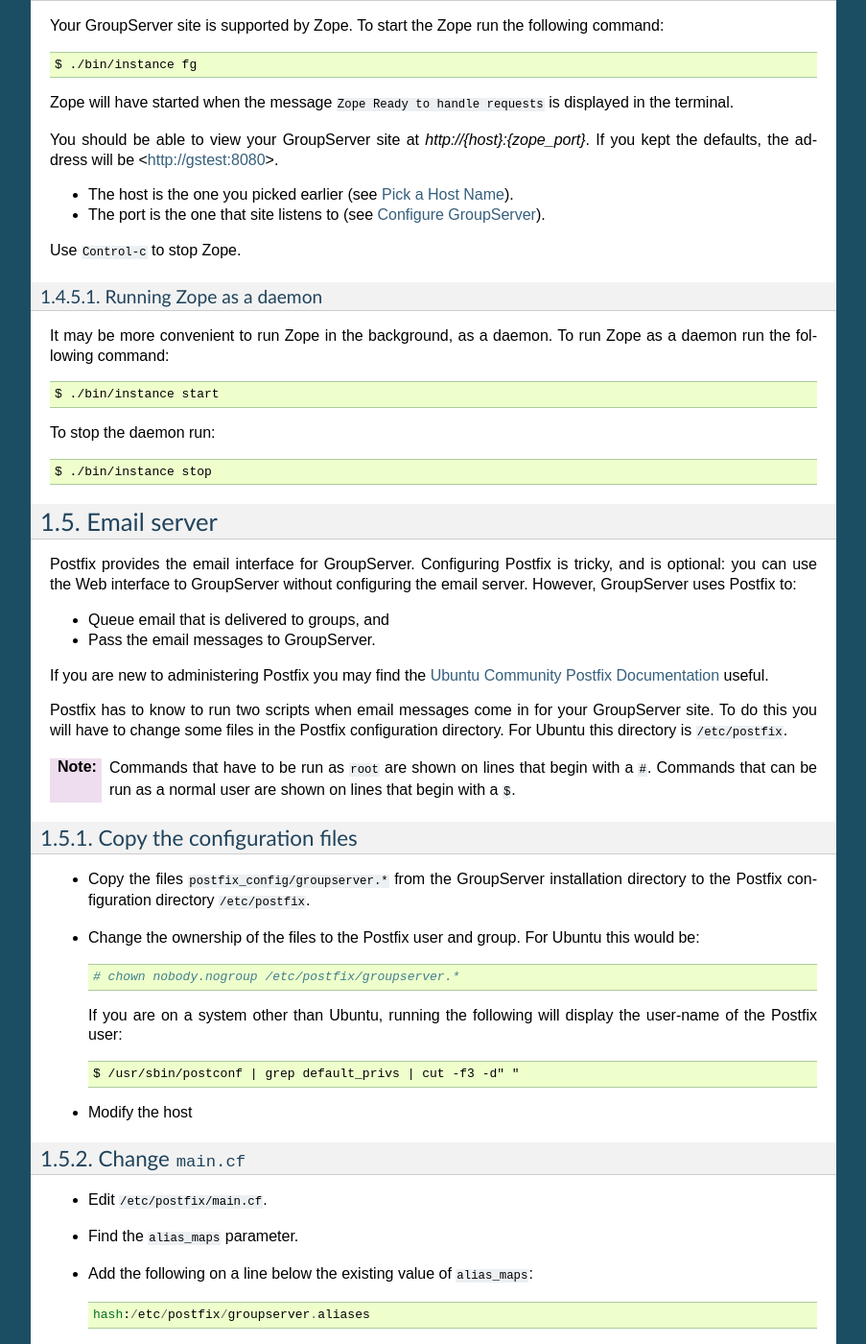
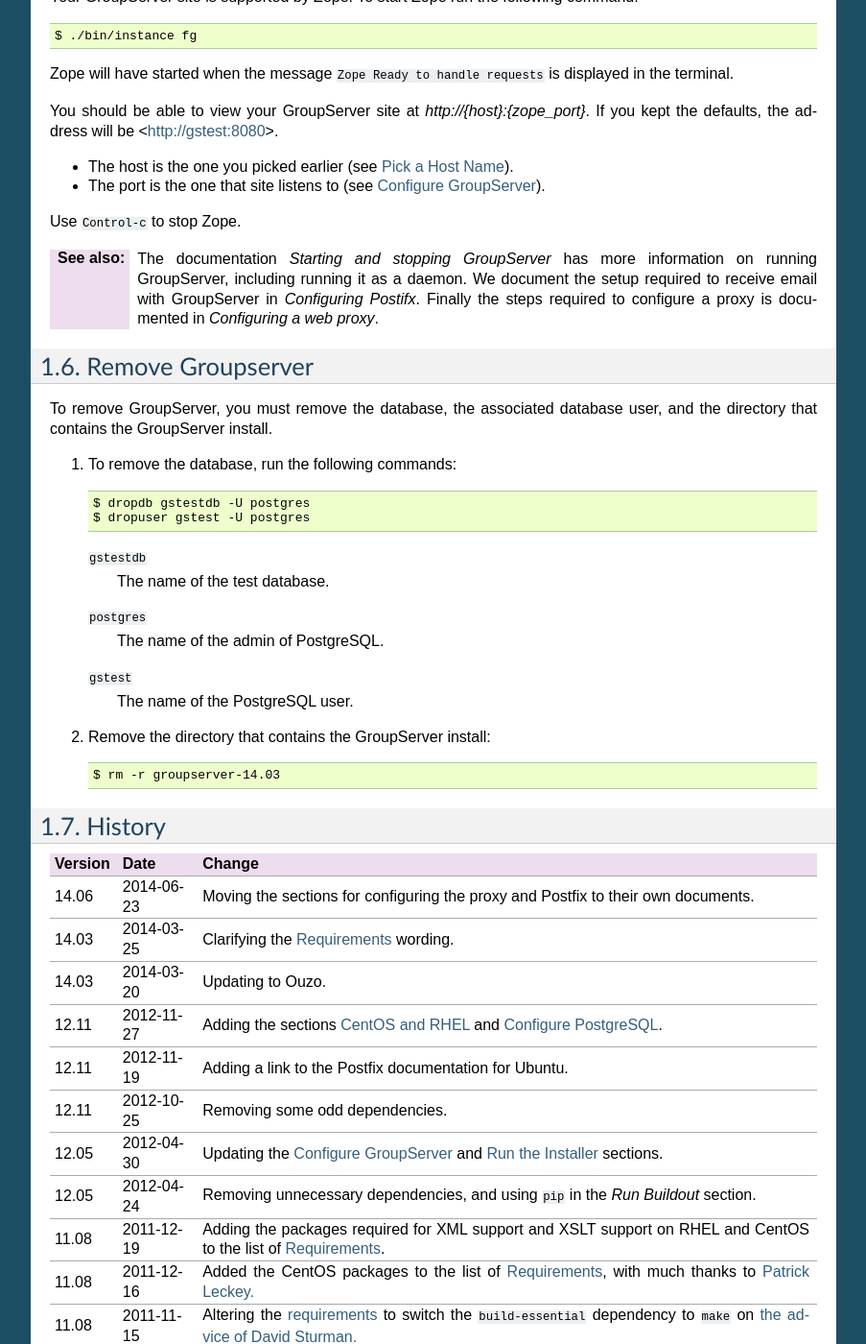
Before and after one commit to groupserver/buildout, a Sphinx documentation site: the page built from docs/groupserver-install.txt, in a window 1280 px wide and 1400 px high, scrolled down 5426 px. Shown: the whole window at 96% size, without its empty margins (198-1101 px from the left). Built offline with Sphinx 7.4.7, drawn with Linux system fonts in a browser that asks for light colours; some of the changed text lies outside the part shown.

Commit message:
Tidying up the documentation.

```diff
--- a/docs/groupserver-install.txt
+++ b/docs/groupserver-install.txt
@@ -5,7 +5,7 @@
 :Authors: `Michael JasonSmith`_; `Richard Waid`_; `Marek Kuziel`_;
           `Alice Murphy`_; `Dan Randow`_
 :Contact: Michael JasonSmith <mpj17@onlinegroups.net>
-:Date: 2014-06-20 (see `History`_)
+:Date: 2014-06-23 (see `History`_)
 :Organization: `GroupServer.org`_
 :Copyright: This document is licensed under a
   `Creative Commons Attribution-Share Alike 4.0 International License`_
@@ -23,6 +23,10 @@
 Development`_. Other more detailed guides would be gratefully accepted.
 
 .. _GroupServer Development: http://groupserver.org/groups/development
+
+:Note: GroupServer is developed on `Ubuntu`_, and is know to run
+       on `CentOS`_. We will gladly accept any modifications you
+       have that will make GroupServer run on more platforms.
 
 Quick start
 ===========
@@ -46,9 +50,6 @@
 
 #.  Visit your new site.
 
-Later you can further configure the `Email Server`_ and add an optional
-`Web Proxy`_.
-
 You can `remove GroupServer`_ in three steps.
 
 Requirements
@@ -58,10 +59,6 @@
 listed below (see `Run the Installer`_). The packages that are
 required to install GroupServer are listed for Ubuntu, CentOS,
 and RedHat Enterprise Linux.
-
-GroupServer is developed on `Ubuntu`_, and is know to run on
-`CentOS`_. We will gladly accept any modifications you have that
-will make GroupServer run on more platforms.
 
 +-------------+--------------------------------------------------------+
 |             | Packages                                               |
@@ -135,20 +132,21 @@
 Pick a host name
 ----------------
 
-Your new site needs its own hostname. The name needs to be known to
-the *web browser* that you will use to access the site. It will pass
-the name to the Zope system that runs GroupServer. (Zope can serve
-multiple sites, as well as its web-based management system.) For a trial
-system, the name can be set up in the ``hosts(5)`` file.
+Your new site needs its own hostname. The name needs to be known
+to the *web browser* that you will use to access the site. It
+will pass the name to the Zope system that runs
+GroupServer. (Zope can serve multiple sites, as well as its
+web-based management system.) For a trial system, the name can be
+set up in the ``hosts(5)`` file.
 
-* Edit ``/etc/hosts`` as ``root``.
-* Add the new host name to the ``localhost`` entry, which is normally
-  the first one. For example, to add the name ``gstest`` change the
-  line to the following::
+#.  Edit ``/etc/hosts`` as ``root``.
+#.  Add the new host name to the ``localhost`` entry, which is
+    normally the first one. For example, to add the name
+    ``gstest`` change the line to the following::
 
-    127.0.0.1    localhost gstest
+      127.0.0.1    localhost gstest
 
-* Save the ``hosts`` file.
+#. Save the ``hosts`` file.
 
 Configure GroupServer
 ---------------------
@@ -162,24 +160,26 @@
 GroupServer site
 ~~~~~~~~~~~~~~~~
 
-You will need to check all the configuration for your initial site. In
-particular the email addresses for your first two users **must** be set.
+You will need to check all the configuration for your initial site.
 
 ``host``
-  The domain name used by your new GroupServer instance. It must be the
-  same as what you picked a host name earlier (see `Pick a Host Name`_).
+  The domain name used by your new GroupServer instance. It must
+  be the same as what you picked a host name earlier (see `Pick a
+  Host Name`_).
 
 ``port``
-  The port that your new GroupServer instance will run on. By default it is
-  ``8080``, which is the same as the ``zope_port``. To run on any other
-  port you will need to set up a `web proxy`_.
+  The port that your new GroupServer instance will run on. By
+  default it is ``8080``, which is the same as the ``zope_port``
+  (see Zope_ below). (To run on any other port you will need to
+  set up a web proxy.)
 
 ``admin_email``
-  When GroupServer is installed, an example site and group are created. So
-  you can use the administration functions you must log in as an
-  administrator. This is the email address of that administrator. Posts to
-  the example group will be sent to the administrator at this address. This
-  email address **must** work.
+  When GroupServer is installed, an example site and group are
+  created. So you can use the administration functions you must
+  log in as an administrator. This is the email address of that
+  administrator. Posts to the example group will be sent to the
+  administrator at this address. This email address **must**
+  work.
 
 ``admin_password``
   The password of the administrator of the new GroupServer site. The
@@ -259,23 +259,25 @@
      $ sudo service postgresql restart
 
 Run the installer
------------------
+=================
 
-The installer is a Bash script. To run the GroupServer installer enter the
-following command::
+The installer for Ubuntu is a Bash script. (For `CentOS and
+RHEL`_ you will have to carry out the steps by hand.) To run the
+GroupServer installer enter the following command::
 
   $ ./gs_install_ubuntu.sh
 
-You will be prompted for your password. This is required to check that your
-Ubuntu system has met all the `requirements`_. Next the installer ensures
-that the `set up`_ is correct.
+You will be prompted for your password. This is required to check
+that your Ubuntu system has met all the `requirements`_. Next the
+installer ensures that the `set up`_ is correct.
 
-The rest of the installation process should be completely automatic. The
-system will create a *sandbox* for your GroupServer site, with its own
-version of Python, placed in ``./bin/``. It will then configure the
-PostgreSQL databases that store the data for your site. Finally, it will
-start the `buildout`_ system that will **download** and install all the
-requirements for GroupServer (around 44MB of packages) including:
+The rest of the installation process should be completely
+automatic. The system will create a *sandbox* for your
+GroupServer site, with its own version of Python, placed in
+``./bin/``. It will then configure the PostgreSQL databases that
+store the data for your site. Finally, it will start the
+`buildout`_ system that will **download** and install all the
+requirements for GroupServer (around 43MB of packages) including:
 
 * `eGenix.com mx Base`_ (4.4MB)
 * `SQL Alchemy`_ (4.3MB)
@@ -289,25 +291,28 @@
 .. _Pillow: https://pypi.python.org/pypi/Pillow/2.3.1
 .. _Zope 2.13: http://docs.zope.org/zope2/releases/2.13/
 
-:Note: You need a functioning network connection to download the packages.
+:Note: You need a functioning network connection to download the
+       packages.
 
-It is a good idea to make a cup of coffee, or go to lunch, while buildout
-processes.
+It is a good idea to make a cup of coffee, or go to lunch, while
+buildout processes.
 
 CentOS and RHEL
-~~~~~~~~~~~~~~~
+---------------
 
-The process to install GroupServer on CentOS or RedHat Enterprise Linux is
-manual. The basic idea is as follows, but it lacks testing.
+The process to install GroupServer on CentOS or RedHat Enterprise
+Linux is manual. The basic idea is as follows, but it lacks
+testing.
 
-:Note: Commands that have to be run as ``root`` are shown on lines that
-       begin with a ``#``. Commands that must be run as a normal user are
-       shown on lines that begin with a ``$``.
+:Note: Commands that have to be run as ``root`` are shown on
+       lines that begin with a ``#``. Commands that must be run
+       as a normal user are shown on lines that begin with a
+       ``$``.
 
 #. Install the requirements_.
 
-#. Create the two database users specified in ``config.cfg``, using
-   ``createuser``::
+#. Create the two database users specified in ``config.cfg``,
+   using ``createuser``::
 
      # createuser -D -S -R -l gsadmin
      # createuser -D -S -R -l gszodbadmin
@@ -341,137 +346,38 @@
 Start Zope
 ----------
 
-Your GroupServer site is supported by Zope. To start the Zope run the
+Your GroupServer site is supported by Zope. To start Zope run the
 following command::
 
   $ ./bin/instance fg
 
-Zope will have started when the message ``Zope Ready to handle requests``
-is displayed in the terminal.
+Zope will have started when the message ``Zope Ready to handle
+requests`` is displayed in the terminal.
 
 You should be able to view your GroupServer site at
-`http://{host}:{zope_port}`. If you kept the defaults, the address will be
-<http://gstest:8080>.
+`http://{host}:{zope_port}`. If you kept the defaults, the
+address will be <http://gstest:8080>.
 
-* The host is the one you picked earlier (see `Pick a Host Name`_).
-* The port is the one that site listens to (see `Configure GroupServer`_).
+* The host is the one you picked earlier (see `Pick a Host
+  Name`_).
+* The port is the one that site listens to (see `Configure
+  GroupServer`_).
 
 Use ``Control-c`` to stop Zope.
 
-Running Zope as a daemon
-~~~~~~~~~~~~~~~~~~~~~~~~
-
-It may be more convenient to run Zope in the background, as a daemon. To
-run Zope as a daemon run the following command::
-
-  $ ./bin/instance start
-
-To stop the daemon run::
-
-  $ ./bin/instance stop
-
-Email server
-============
-
-Postfix provides the email interface for GroupServer. Configuring Postfix
-is tricky, and is optional: you can use the Web interface to GroupServer
-without configuring the email server.  However, GroupServer uses Postfix
-to:
-
-* Queue email that is delivered to groups, and
-* Pass the email messages to GroupServer.
-
-If you are new to administering Postfix you may find the `Ubuntu Community
-Postfix Documentation`_ useful.
-
-.. _Ubuntu Community Postfix Documentation: https://help.ubuntu.com/community/Postfix
-
-Postfix has to know to run two scripts when email messages come in for your
-GroupServer site. To do this you will have to change some files in the
-Postfix configuration directory. For Ubuntu this directory is
-``/etc/postfix``.
-
-:Note: Commands that have to be run as ``root`` are shown on lines that
-       begin with a ``#``. Commands that can be run as a normal user are
-       shown on lines that begin with a ``$``.
-
-Copy the configuration files
-----------------------------
-
-* Copy the files ``postfix_config/groupserver.*`` from the GroupServer
-  installation directory to the Postfix configuration directory
-  ``/etc/postfix``.
-* Change the ownership of the files to the Postfix user and group. For
-  Ubuntu this would be::
-
-    # chown nobody.nogroup /etc/postfix/groupserver.*
-
-  If you are on a system other than Ubuntu, running the following
-  will display the user-name of the Postfix user::
-
-    $ /usr/sbin/postconf | grep default_privs | cut -f3 -d" "
-* Modify the host
-
-Change ``main.cf``
-------------------
-
-* Edit ``/etc/postfix/main.cf``.
-* Find the ``alias_maps`` parameter.
-* Add the following on a line below the existing value of
-  ``alias_maps``::
-
-    hash:/etc/postfix/groupserver.aliases
-
-* Find the ``virtual_alias_maps`` parameter.
-* Add the following on a line below the existing value of
-  ``virtual_alias_maps`` ::
-
-    hash:/etc/postfix/groupserver.virtual
-
-* Find the ``mydestination`` parameter.
-* If the hostname specified as ``virtual`` in the
-  ``/etc/postfix/groupserver.virtual`` is listed as a destination,
-  it will need to be removed from ``mydestination`` as it cannot be
-  specified in both places.
-* Add the following to the bottom, unless it is previously defined::
-
-    smtpd_authorized_verp_clients = 127.0.0.1
-
-
-Update Postfix
---------------
-
-To load the new configuration into Postfix run the following commands::
-
-    # postalias /etc/postfix/groupserver.aliases
-    # postmap /etc/postfix/groupserver.virtual
-    # postfix reload
-
-
-Web proxy
-=========
-
-A web proxy is unnecessary if you only wish to try GroupServer. However,
-for production sites it is a good idea to run a proxy to provide the
-following services:
-
-* To mediate between the low level HTTP port (port 80) and the
-  high-port that Zope runs on (normally port 8080, see `Configure
-  GroupServer`_).
-* To rewrite the URL to include a skin directive.
-* To rewrite the URL to support virtual hosting.
-* To provide caching.
-
-GroupServer is known to work with many Web proxies including Varnish,
-``NGINX``, ``ha_proxy``, and Apache. For Apache a rewrite rule that is
-required to provide the mapping looks like the one in the example file
-``apache-groupserver``.
+:See also: The documentation *Starting and stopping GroupServer*
+           has more information on running GroupServer, including
+           running it as a daemon. We document the setup required
+           to receive email with GroupServer in *Configuring
+           Postifx*. Finally the steps required to configure a
+           proxy is documented in *Configuring a web proxy*.
 
 Remove Groupserver
 ==================
 
-To remove GroupServer, you must remove the database, the associated
-database user, and the directory that contains the GroupServer install.
+To remove GroupServer, you must remove the database, the
+associated database user, and the directory that contains the
+GroupServer install.
 
 1. To remove the database, run the following commands::
 
@@ -497,6 +403,8 @@
 ======= ==========  ====================================================
 Version Date        Change
 ======= ==========  ====================================================
+14.06   2014-06-23  Moving the sections for configuring the proxy and
+                    Postfix to their own documents.
 14.03   2014-03-25  Clarifying the Requirements_ wording.
 14.03   2014-03-20  Updating to Ouzo.
 12.11   2012-11-27  Adding the sections `CentOS and RHEL`_ and
```
Also changed, not shown: docs/postfix-configure.txt (+42 -11 lines), docs/proxy-configure.txt (+9 -3 lines).
